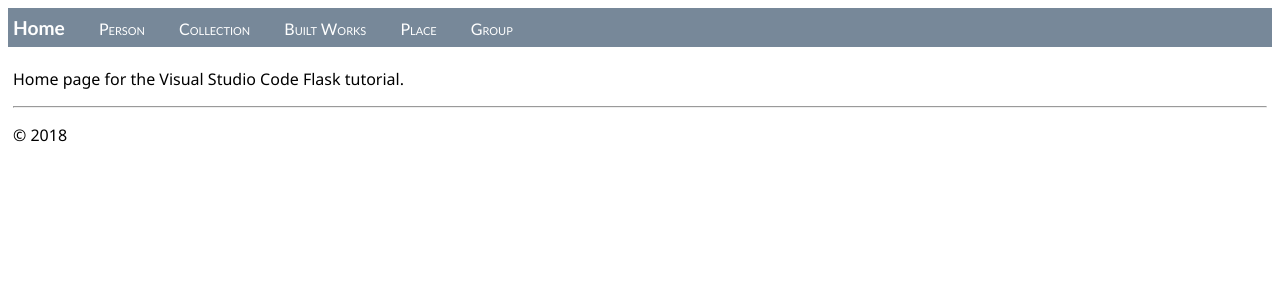
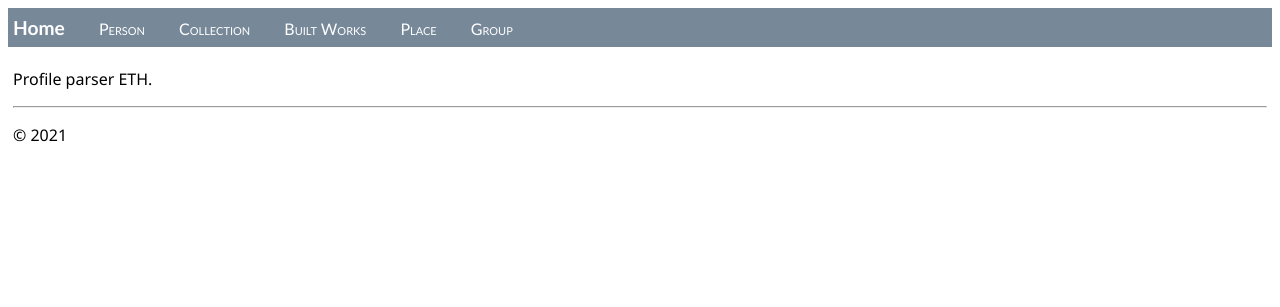
Before and after one commit to gtadigital/etl_application, a Flask app: page / in a window 1280 px wide. Shown: the top 307 px of the page. Run offline with Flask 2, Linux system fonts and the light colour scheme.

Commit message:
Minor updates

```diff
--- a/templates/about.html
+++ b/templates/about.html
@@ -3,5 +3,5 @@
 About us
 {% endblock %}
 {% block content %}
-<p>About page for the Visual Studio Code Flask tutorial.</p>
+<p>About page </p>
 {% endblock %}
--- a/templates/contact.html
+++ b/templates/contact.html
@@ -3,5 +3,5 @@
 Contact us
 {% endblock %}
 {% block content %}
-<p>Contact page for the Visual Studio Code Flask tutorial.</p>
+<p>Contact page .</p>
 {% endblock %}
--- a/templates/home.html
+++ b/templates/home.html
@@ -3,5 +3,5 @@
 Home
 {% endblock %}
 {% block content %}
-<p>Home page for the Visual Studio Code Flask tutorial.</p>
+<p>Profile parser ETH.</p>
 {% endblock %}
--- a/templates/layout.html
+++ b/templates/layout.html
@@ -21,7 +21,7 @@
             {% endblock %}
             <hr/>
             <footer>
-                <p>© 2018</p>
+                <p>© 2021</p>
             </footer>
         </div>
     </body>
```
